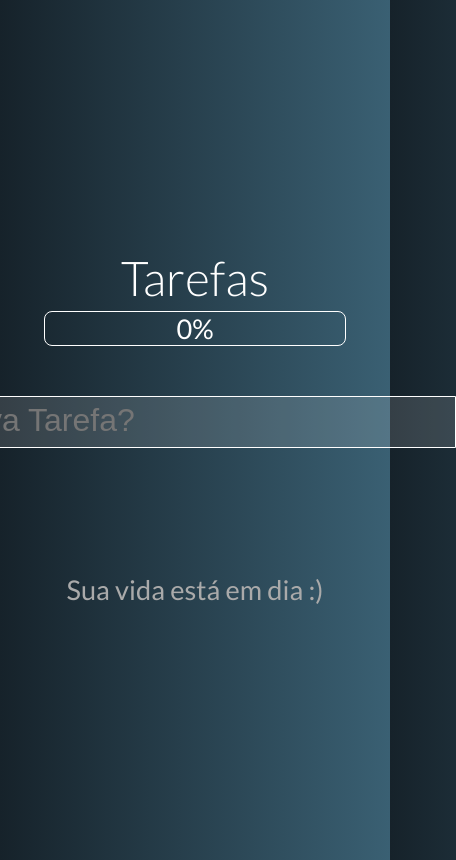
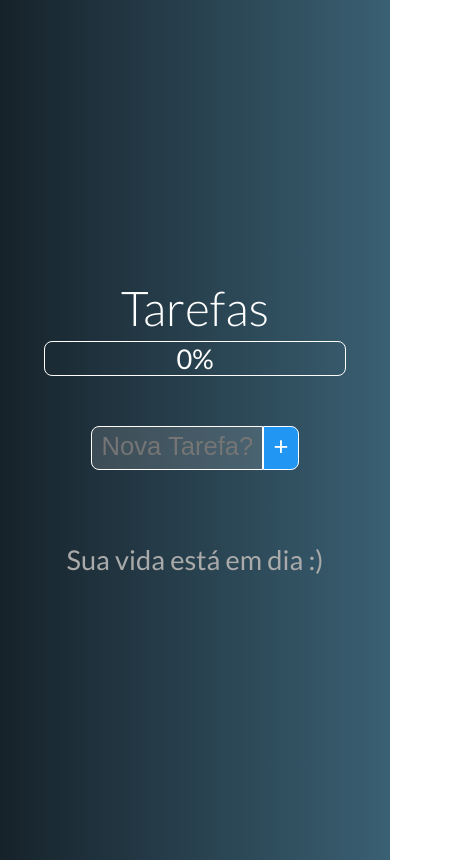
Before and after one commit to luanlsr/todo-list-vue, a Vue app: page / in a window 390 px wide. Shown: the whole page, 456 px wide, since content can reach past the window. Built offline with nearby package versions, Linux system fonts and the light colour scheme.

Commit message:
media query

```diff
--- a/src/App.vue
+++ b/src/App.vue
@@ -3,11 +3,13 @@
 		<h1>Tarefas</h1>
 		<TaskProgress :progress="progress"/>
 		<NewTask @taskAdded="addTask"/>
-		<TaskGrid
-			@taskDeleted="deleteTask"
-			@taskStateChanged="toggleTaskState"
-			:tasks="tasks"
-		/>
+		<div class="grid">
+			<TaskGrid
+				@taskDeleted="deleteTask"
+				@taskStateChanged="toggleTaskState"
+				:tasks="tasks"
+			/>
+		</div>
 	</div>
 </template>
 
@@ -81,4 +83,8 @@ export default {
 		font-weight: 300;
 		font-size: 3rem;
 	}
+
+	.grid {
+		overflow: auto;
+	}
 </style>
--- a/src/Components/NewTask.vue
+++ b/src/Components/NewTask.vue
@@ -59,4 +59,20 @@
         border-top-right-radius: 8px;
         border-bottom-right-radius: 8px;
     }
+
+    @media screen and (max-width: 650px) {
+        input.form-element {
+            width: 300px;
+        }
+    }
+
+    @media screen and (max-width: 480px) {
+        input.form-element {
+            width: 150px;
+            font-size: 1.6rem;
+        }
+        button.form-element {
+        font-size: 1.6rem;
+    }
+    }
 </style>
--- a/src/Components/Task.vue
+++ b/src/Components/Task.vue
@@ -91,4 +91,11 @@
     .done .close {
         background-color:#0a8f08;
     }
+
+    @media screen and (max-width: 650px) {
+        .task {
+            width: 180px;
+            height: 100px;
+        }
+    }
 </style>
--- a/src/Components/TaskGrid.vue
+++ b/src/Components/TaskGrid.vue
@@ -29,6 +29,7 @@ import Task from './Task.vue'
         display: flex;
         justify-content: center;
         flex-wrap: wrap;
+        overflow: auto;
     }
 
     .task-grid{
@@ -39,4 +40,5 @@ import Task from './Task.vue'
         color: #aaa;
         font-size: 1.7rem;
     }
+
 </style>
```
